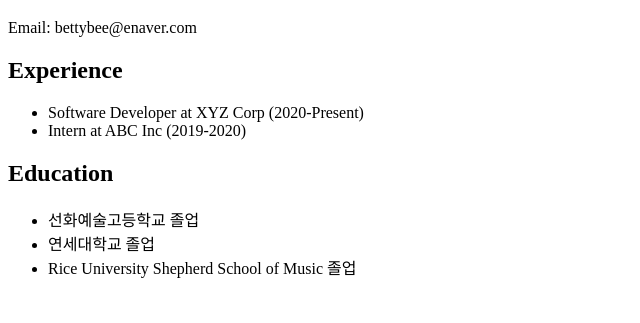
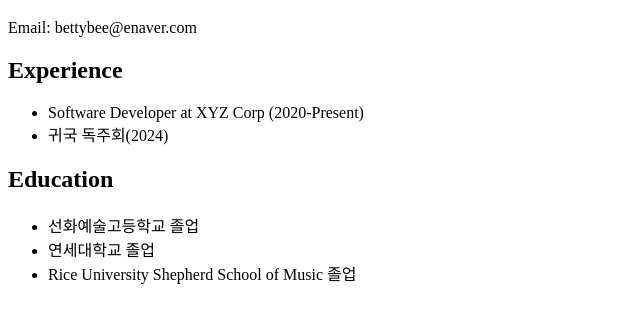
Before and after one commit to Vonojin/CV_SJLEE, a plain HTML site: page index.html in a window 1280 px wide. Shown: the part 61-384 px from the top of the page, without its empty margins (0-640 px from the left). Drawn offline with Linux system fonts and the light colour scheme.

Commit message:
Update index.html

```diff
--- a/index.html
+++ b/index.html
@@ -11,7 +11,7 @@
     <h2>Experience</h2>
     <ul>
         <li>Software Developer at XYZ Corp (2020-Present)</li>
-        <li>Intern at ABC Inc (2019-2020)</li>
+        <li>귀국 독주회(2024)</li>
     </ul>
     <h2>Education</h2>
     <ul>
```
